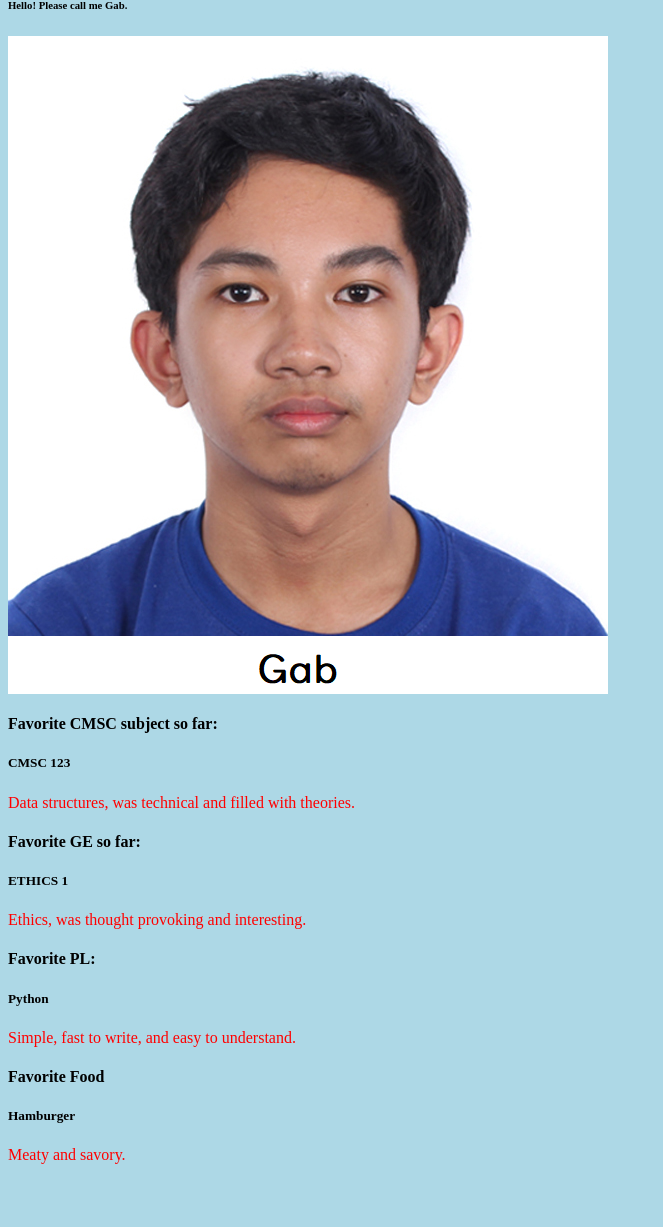
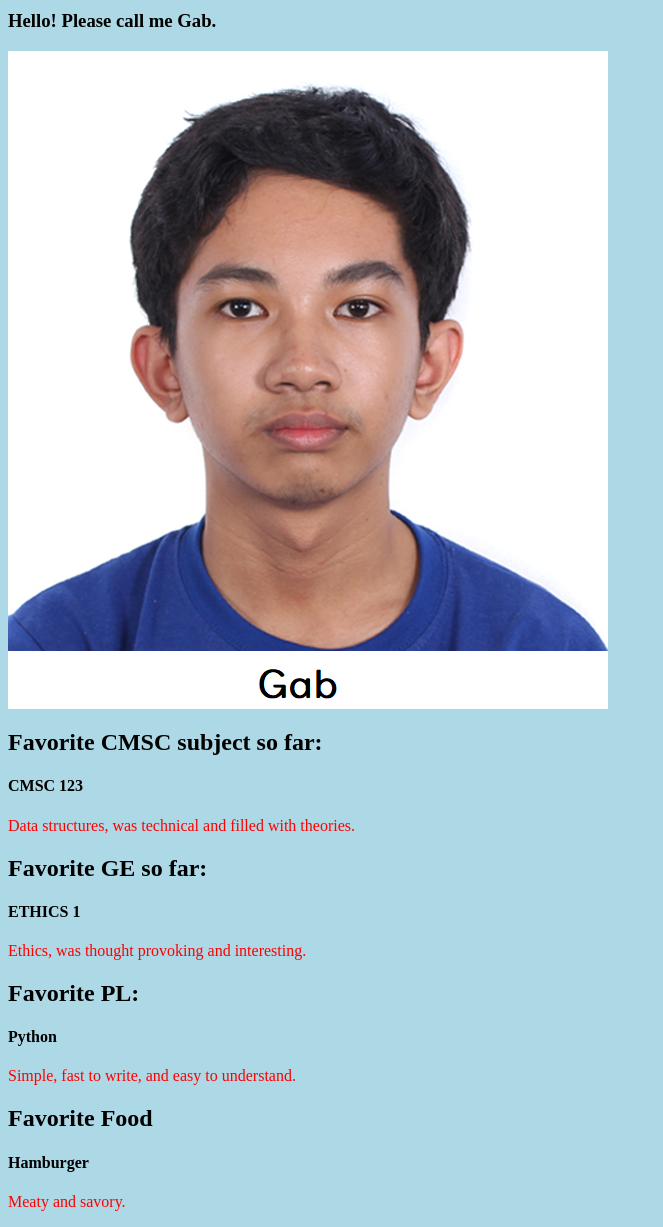
Before and after one commit to EbrahimGabriel/EbrahimGabriel.github.io, a plain HTML site: page index.html in a window 1280 px wide. Shown: the part 56-1283 px from the top of the page, without its empty margins (0-663 px from the left). Before the commit the page ends 1236 px from the top, so only its background shows below. Drawn offline with Linux system fonts and the light colour scheme.

Commit message:
ui: changed header sizes

```diff
--- a/index.html
+++ b/index.html
@@ -4,20 +4,20 @@
         <link rel="stylesheet" href="css.css">
     </head>
     <body>
-        <h3>Ebrahim Gabriel</h3>
-        <h6>Hello! Please call me Gab.</h6>
+        <h1>Ebrahim Gabriel</h1>
+        <h3>Hello! Please call me Gab.</h3>
         <img src="mypic.png"></img>
-        <h4>Favorite CMSC subject so far:</h4>
-        <h5>CMSC 123</h5>
+        <h2>Favorite CMSC subject so far:</h2>
+        <h4>CMSC 123</h4>
         <p>Data structures, was technical and filled with theories.</p>
-        <h4>Favorite GE so far:</h4>
-        <h5>ETHICS 1</h5>
+        <h2>Favorite GE so far:</h2>
+        <h4>ETHICS 1</h4>
         <p>Ethics, was thought provoking and interesting.</p>
-        <h4>Favorite PL:</h4>
-        <h5>Python</h5>
+        <h2>Favorite PL:</h2>
+        <h4>Python</h4>
         <p>Simple, fast to write, and easy to understand.</p>
-        <h4>Favorite Food</h4>
-        <h5>Hamburger</h5>
+        <h2>Favorite Food</h2>
+        <h4>Hamburger</h4>
         <p>Meaty and savory.</p>
     </body>
 </html>
```
